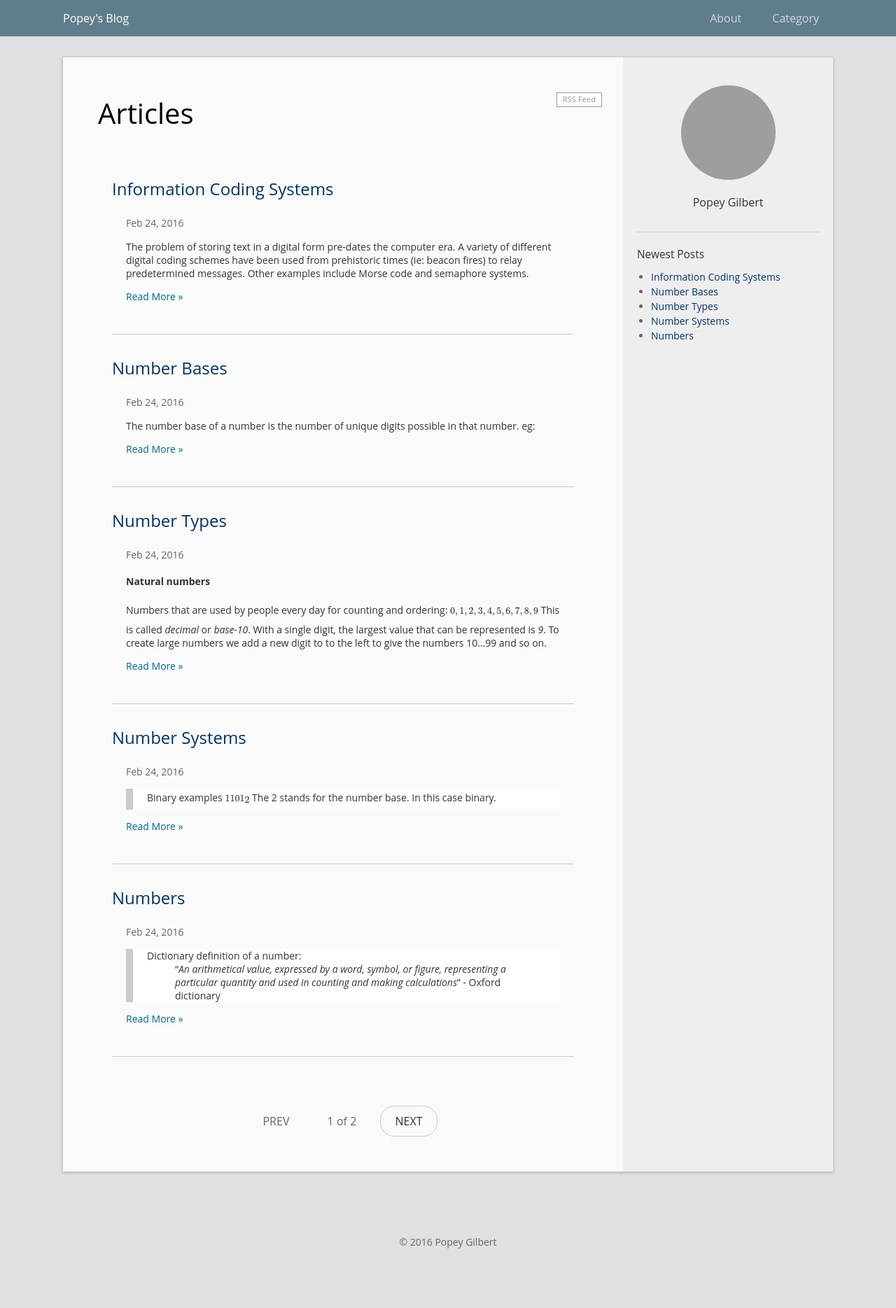
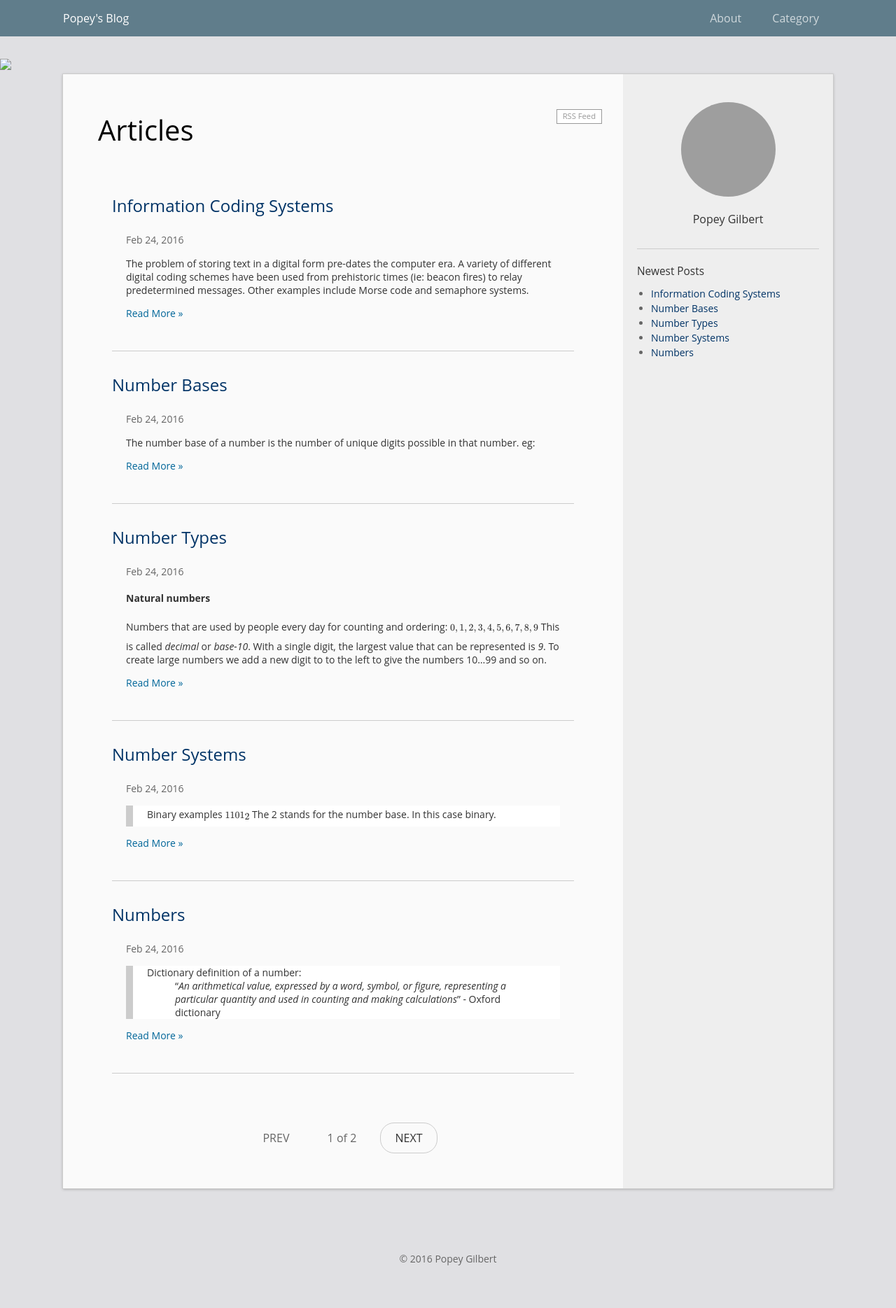
Before and after one commit to popey456963/blog, a Jekyll site: the page built from index.html, in a window 1280 px wide. Shown: the whole page at 70% size. Built offline with Jekyll 4.4.1, drawn with Linux system fonts in a browser that asks for light colours; formulas are drawn with MathJax 3; the list of posts is cut into pages by our own code; before the commit the page ends 1845 px from its top, so only the background shows below that; grey boxes are pictures that could not be loaded.

Commit message:
random push

```diff
--- a/_layouts/default.html
+++ b/_layouts/default.html
@@ -4,10 +4,10 @@
   {% include head.html %}
 
   <body>
-
     {% include header.html %}
 
     <div class="page-content">
+      <img src="https://ga-beacon.appspot.com/UA-57363716-6/blog?pixel">
       <div class="wrapper">
         <div class="col-main">
           {{ content }}
@@ -19,7 +19,6 @@
     </div>
 
     {% include footer.html %}
-
   </body>
 
   <script src="https://cdn.mathjax.org/mathjax/latest/MathJax.js?config=TeX-AMS-MML_HTMLorMML" type="text/javascript"></script>
```
